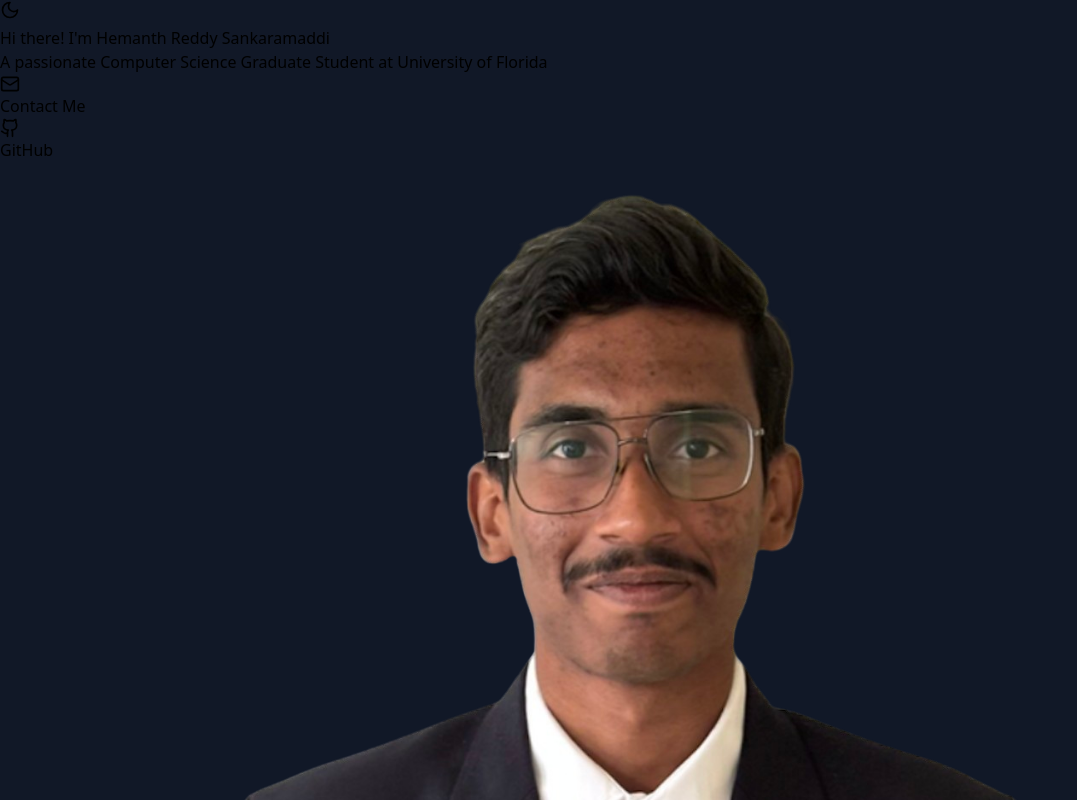
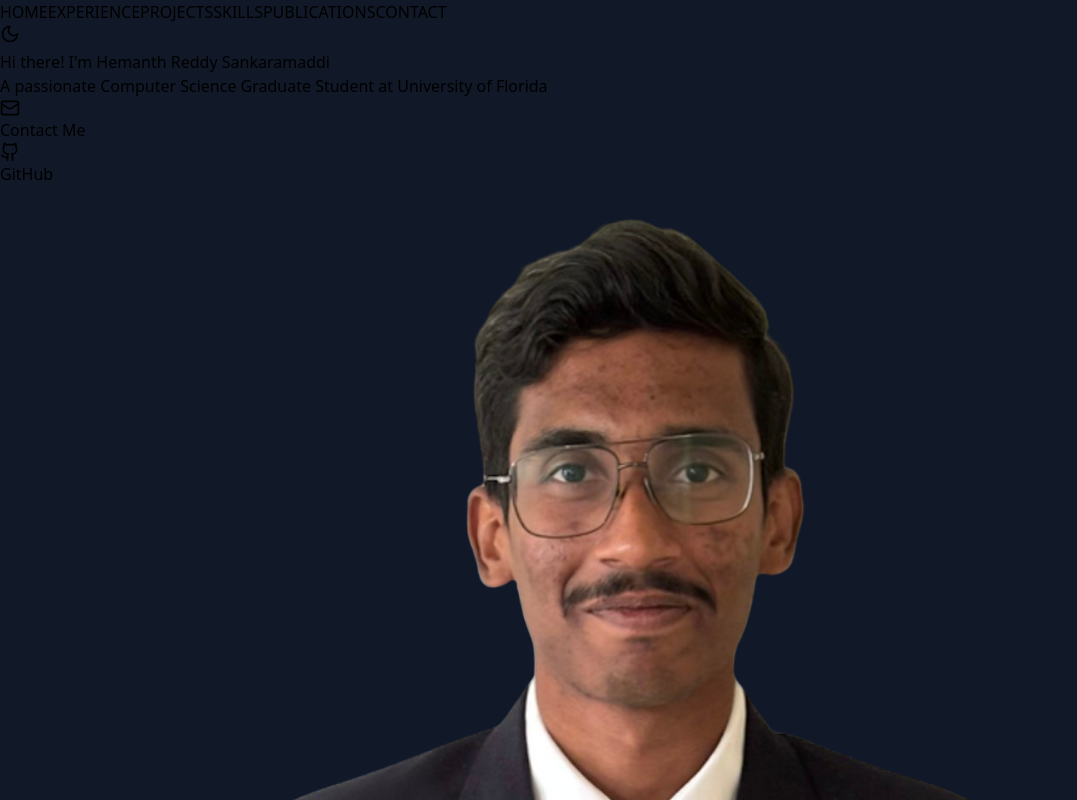
Before and after one commit to S-HEMANTH-REDDY/Hemanth_Reddy_Portfolio, a React (Vite) app: page / in a window 1280 px wide. Shown: the top 800 px of the page, without its empty margins (0-1077 px from the left). Built offline with nearby package versions, Linux system fonts and the light colour scheme.

Commit message:
Initial commit

```diff
--- a/src/pages/Portfolio.jsx
+++ b/src/pages/Portfolio.jsx
@@ -23,6 +23,52 @@ const Portfolio = () => {
 
   return (
     <div className={`min-h-screen ${themeClasses.background} ${themeClasses.text} transition-colors duration-300`}>
+      {/* Navigation Bar */}
+      <nav className={`fixed top-0 left-0 right-0 ${isDarkMode ? 'bg-gray-800/95' : 'bg-white/95'} backdrop-blur-sm shadow-lg z-40`}>
+        <div className="container mx-auto px-4">
+          <div className="flex justify-center items-center h-16">
+            <div className="hidden md:flex items-center justify-center space-x-8">
+              <a
+                href="#home"
+                className={`${themeClasses.secondaryText} hover:${themeClasses.title} text-sm font-medium px-3 py-2 rounded-lg transition-colors duration-200 hover:bg-opacity-10 hover:bg-indigo-500`}
+              >
+                HOME
+              </a>
+              <a
+                href="#experience"
+                className={`${themeClasses.secondaryText} hover:${themeClasses.title} text-sm font-medium px-3 py-2 rounded-lg transition-colors duration-200 hover:bg-opacity-10 hover:bg-indigo-500`}
+              >
+                EXPERIENCE
+              </a>
+              <a
+                href="#projects"
+                className={`${themeClasses.secondaryText} hover:${themeClasses.title} text-sm font-medium px-3 py-2 rounded-lg transition-colors duration-200 hover:bg-opacity-10 hover:bg-indigo-500`}
+              >
+                PROJECTS
+              </a>
+              <a
+                href="#skills"
+                className={`${themeClasses.secondaryText} hover:${themeClasses.title} text-sm font-medium px-3 py-2 rounded-lg transition-colors duration-200 hover:bg-opacity-10 hover:bg-indigo-500`}
+              >
+                SKILLS
+              </a>
+              <a
+                href="#publications"
+                className={`${themeClasses.secondaryText} hover:${themeClasses.title} text-sm font-medium px-3 py-2 rounded-lg transition-colors duration-200 hover:bg-opacity-10 hover:bg-indigo-500`}
+              >
+                PUBLICATIONS
+              </a>
+              <a
+                href="#contact"
+                className={`${themeClasses.secondaryText} hover:${themeClasses.title} text-sm font-medium px-3 py-2 rounded-lg transition-colors duration-200 hover:bg-opacity-10 hover:bg-indigo-500`}
+              >
+                CONTACT
+              </a>
+            </div>
+          </div>
+        </div>
+      </nav>
+
       {/* Theme Toggle Button */}
       <div className="fixed top-0 right-0 p-4 z-50 flex items-center justify-center">
         <button
```
